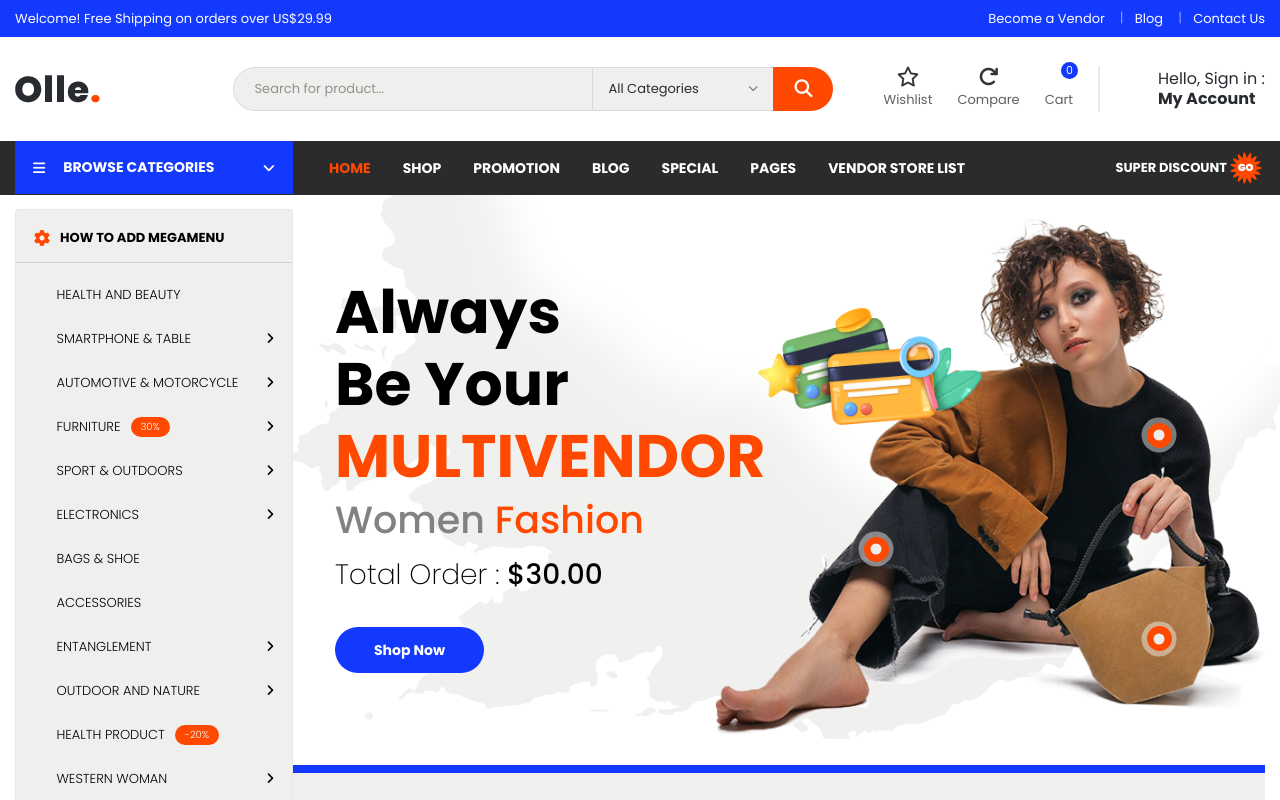
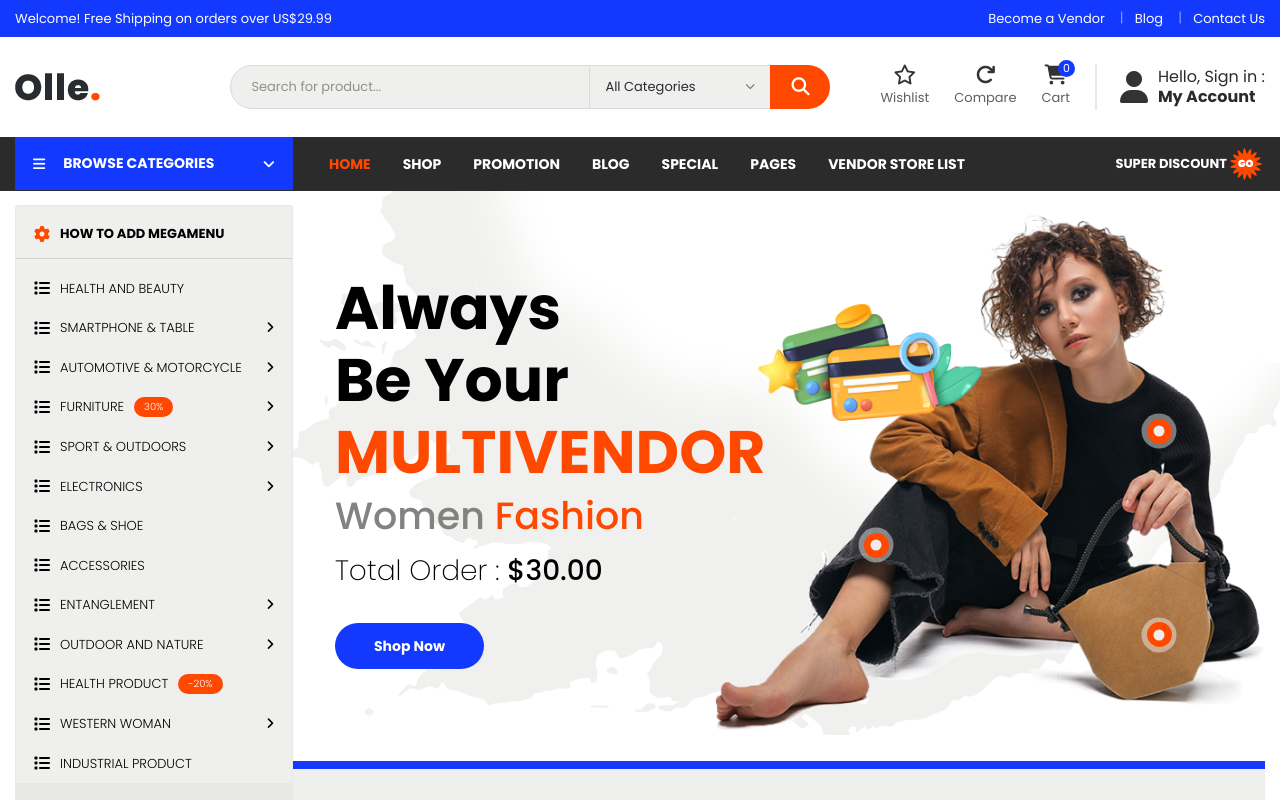
Before and after one commit to mohsinrezashohag/smart-ecom, a Next.js app: page / in a window 1280 px wide. Shown: the top 800 px of the page. Built offline with nearby package versions, Linux system fonts and the light colour scheme.

Commit message:
All logo added

```diff
--- a/src/components/server_component/partials/Header.jsx
+++ b/src/components/server_component/partials/Header.jsx
@@ -59,14 +59,14 @@ const Header = () => {
                     </li>
                     <li className="header-shop">
                       <a href="#"
-                        ><i className="flaticon-shopping-bag"></i>Cart
+                        ><i className="fa-solid fa-cart-shopping"></i>Cart
 
                         <span className="cart-count">0</span>
                       </a>
                     </li>
                     <li className="header-sine-in">
                       <a href="#">
-                        <i className="flaticon-user"></i>
+                        <i className="fa-solid fa-user"></i>
                         <p>Hello, Sign in : <span>My Account</span></p>
                       </a>
                     </li>
@@ -104,12 +104,12 @@ const Header = () => {
                       </li>
                       <li>
                         <a href="/shop"
-                          ><i className="flaticon-make-up"></i>Health and Beauty
+                          ><i className="fa-solid fa-list"></i>Health and Beauty
                         </a>
                       </li>
                       <li className="menu-item-has-children">
                         <a href="/shop"
-                          ><i className="flaticon-smartphone"></i>Smartphone &
+                          ><i className="fa-solid fa-list"></i>Smartphone &
                           Table</a
                         >
                         <ul className="megamenu">
@@ -187,7 +187,7 @@ const Header = () => {
                       </li>
                       <li className="menu-item-has-children">
                         <a href="/shop"
-                          ><i className="flaticon-rim"></i>Automotive & Motorcycle
+                          ><i className="fa-solid fa-list"></i>Automotive & Motorcycle
                         </a>
                         <ul className="megamenu">
                           <li className="sub-column-item">
@@ -264,7 +264,7 @@ const Header = () => {
                       </li>
                       <li className="menu-item-has-children">
                         <a href="/shop"
-                          ><i className="flaticon-sofa"></i>Furniture
+                          ><i className="fa-solid fa-list"></i>Furniture
                           <span>30%</span></a
                         >
                         <ul className="megamenu">
@@ -342,7 +342,7 @@ const Header = () => {
                       </li>
                       <li className="menu-item-has-children">
                         <a href="/shop"
-                          ><i className="flaticon-ball"></i>Sport & Outdoors</a
+                          ><i className="fa-solid fa-list"></i>Sport & Outdoors</a
                         >
                         <ul className="megamenu">
                           <li className="sub-column-item">
@@ -419,7 +419,7 @@ const Header = () => {
                       </li>
                       <li className="menu-item-has-children">
                         <a href="/shop"
-                          ><i className="flaticon-plug"></i>Electronics</a
+                          ><i className="fa-solid fa-list"></i>Electronics</a
                         >
                         <ul className="megamenu">
                           <li className="sub-column-item">
@@ -496,17 +496,17 @@ const Header = () => {
                       </li>
                       <li>
                         <a href="/shop"
-                          ><i className="flaticon-necklace"></i>Bags & shoe</a
+                          ><i className="fa-solid fa-list"></i>Bags & shoe</a
                         >
                       </li>
                       <li>
                         <a href="/shop"
-                          ><i className="flaticon-diamond"></i>Accessories</a
+                          ><i className="fa-solid fa-list"></i>Accessories</a
                         >
                       </li>
                       <li className="menu-item-has-children">
                         <a href="/shop"
-                          ><i className="flaticon-headphone"></i>entanglement</a
+                          ><i className="fa-solid fa-list"></i>entanglement</a
                         >
                         <ul className="megamenu">
                           <li className="sub-column-item">
@@ -583,7 +583,7 @@ const Header = () => {
                       </li>
                       <li className="menu-item-has-children">
                         <a href="/shop"
-                          ><i className="flaticon-agronomy"></i>Outdoor and
+                          ><i className="fa-solid fa-list"></i>Outdoor and
                           Nature</a
                         >
                         <ul className="megamenu">
@@ -663,13 +663,13 @@ const Header = () => {
                         <ul className="more_slide_open">
                           <li>
                             <a href="/shop"
-                              ><i className="flaticon-make-up"></i>Health
+                              ><i className="fa-solid fa-list"></i>Health
                               Product<span>-20%</span></a
                             >
                           </li>
                           <li className="menu-item-has-children">
                             <a href="/shop"
-                              ><i className="flaticon-smartwatch"></i>Western
+                              ><i className="fa-solid fa-list"></i>Western
                               woman</a
                             >
                             <ul className="megamenu">
@@ -759,7 +759,7 @@ const Header = () => {
                           </li>
                           <li>
                             <a href="/shop"
-                              ><i className="flaticon-lamp"></i>Industrial
+                              ><i className="fa-solid fa-list"></i>Industrial
                               Product</a
                             >
                           </li>
```
